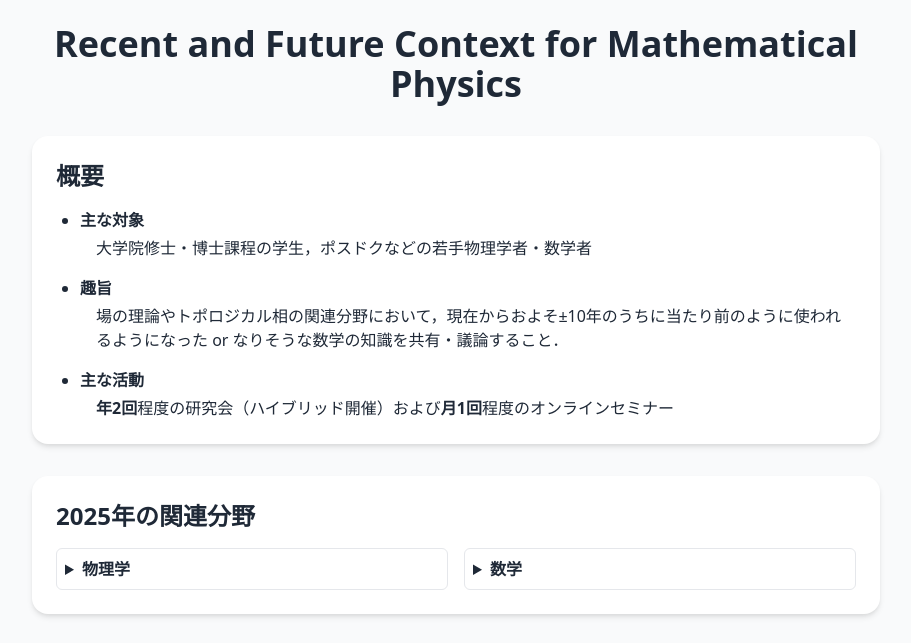
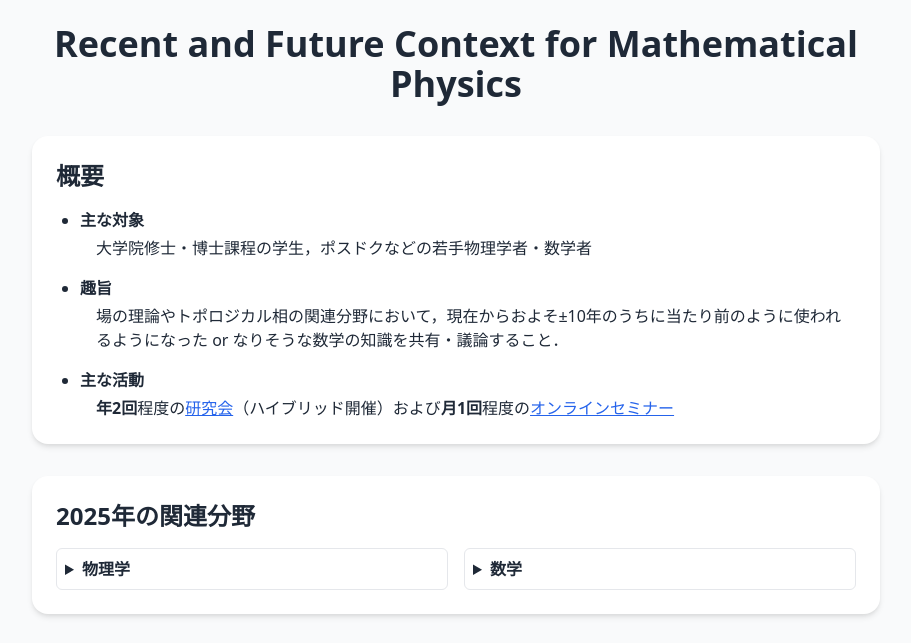
Before and after one commit to T2sp/RFCMP, a plain HTML site: page index.html in a window 1280 px wide. Shown: the top 643 px of the page, without its empty margins (184-1095 px from the left). Drawn offline with nearby package versions, Linux system fonts and the light colour scheme.

Commit message:
update (2025.8.10)

```diff
--- a/index.html
+++ b/index.html
@@ -46,7 +46,7 @@
         </li>
         <li>
           <div class="font-bold">主な活動</div>
-          <div class="ml-4 mt-1"><span class="font-bold">年2回</span>程度の研究会（ハイブリッド開催）および<span class="font-bold">月1回</span>程度のオンラインセミナー</div>
+          <div class="ml-4 mt-1"><span class="font-bold">年2回</span>程度の<a href="https://indico.global/category/1307/" class="text-blue-600 underline">研究会</a>（ハイブリッド開催）および<span class="font-bold">月1回</span>程度の<a href="https://indico.global/category/1306/" class="text-blue-600 underline">オンラインセミナー</a></div>
         </li>
       </ul>
     <!-- <ul class="list-disc pl-6">
```
